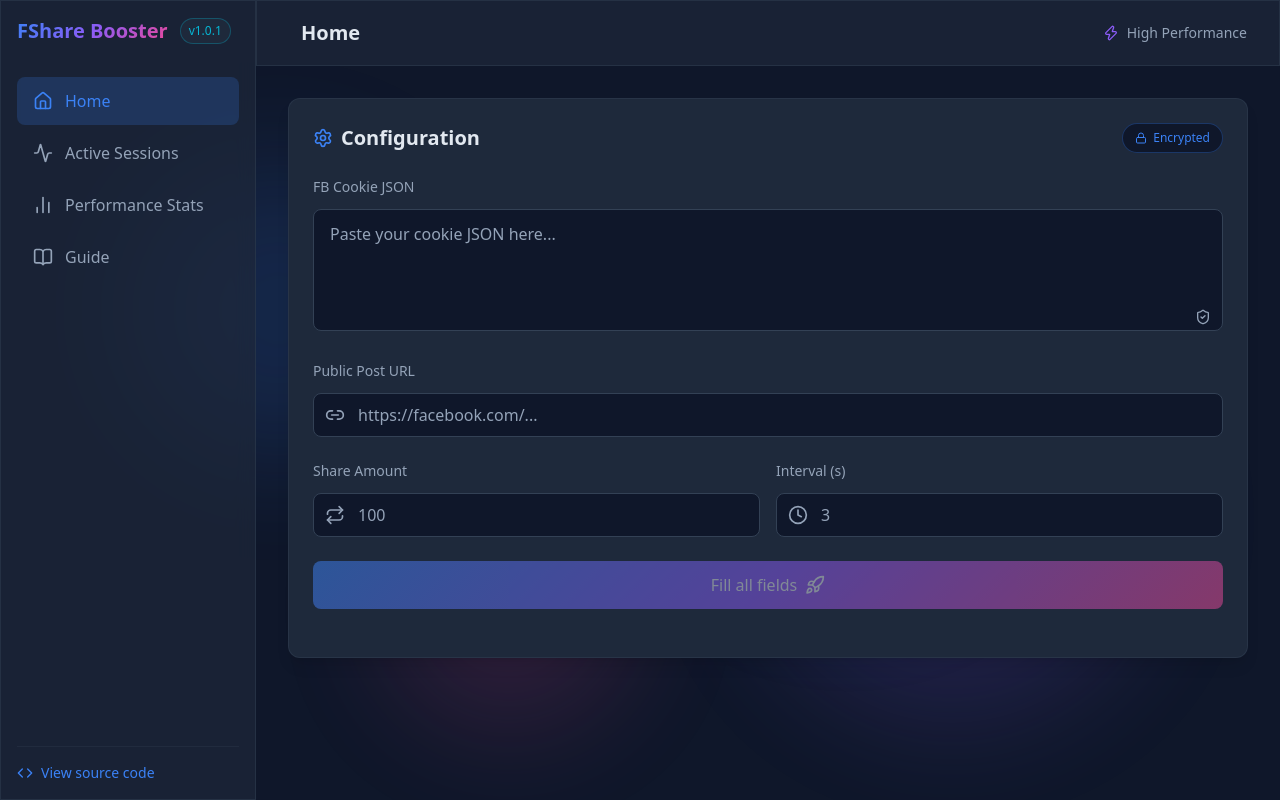
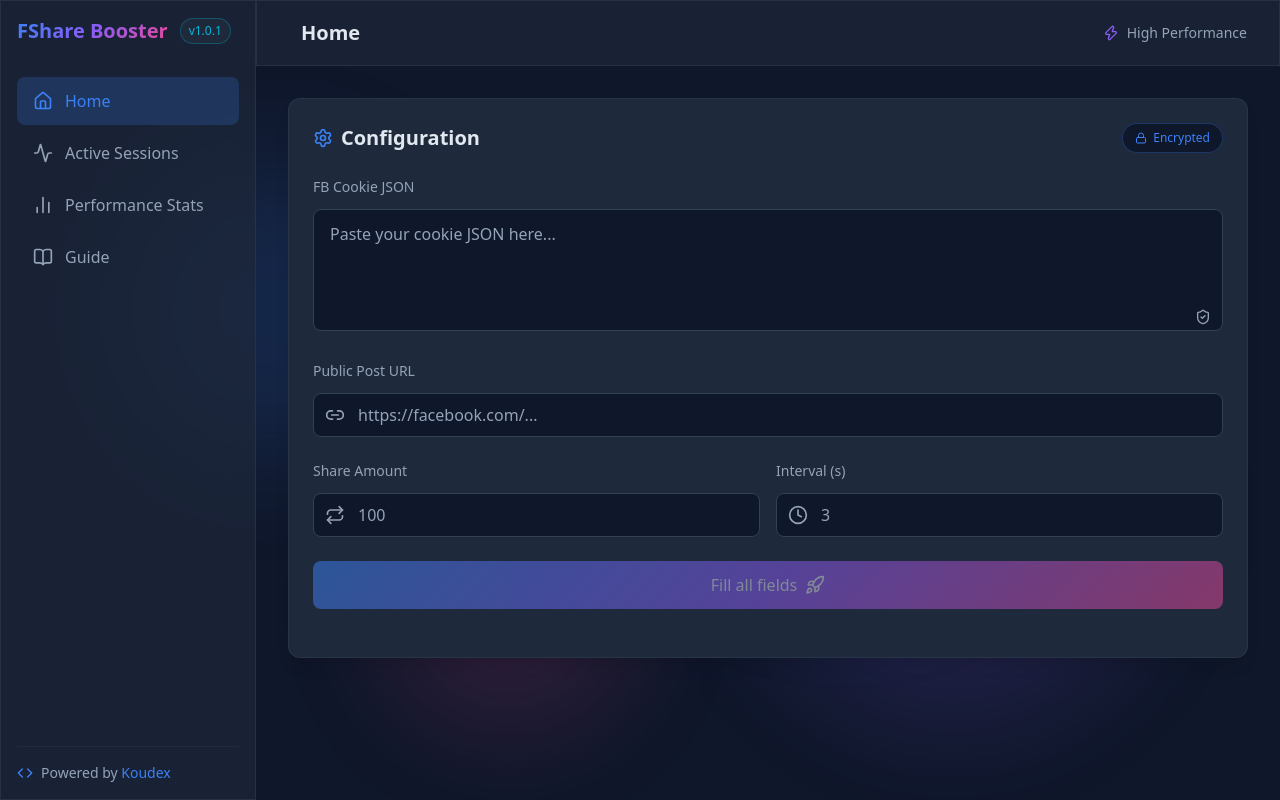
Before and after one commit to cyzsh0x/fshare, a website: page public/index.html in a window 1280 px wide. Drawn offline with nearby package versions, Linux system fonts and the light colour scheme; some packages are replaced by stand-ins of ours; a script that the page names is missing; a web font is replaced by a local one.

Commit message:
Update index.html

```diff
--- a/public/index.html
+++ b/public/index.html
@@ -57,7 +57,7 @@
             <div class="mt-auto pt-4 border-t border-dark-border/30">
                 <div class="flex items-center space-x-2 text-sm text-dark-secondary">
                     <i data-lucide="code" class="w-4 h-4 text-neon-blue"></i>
-                    <span><a class="text-neon-blue" href="https://github.com/cyzsh0x/fshare/">View source code</a></span>
+                    <span>Powered by <a class="text-neon-blue" href="https://www.facebook.com/100064714842032/">Koudex</a></span>
                 </div>
             </div>
         </div>
```
